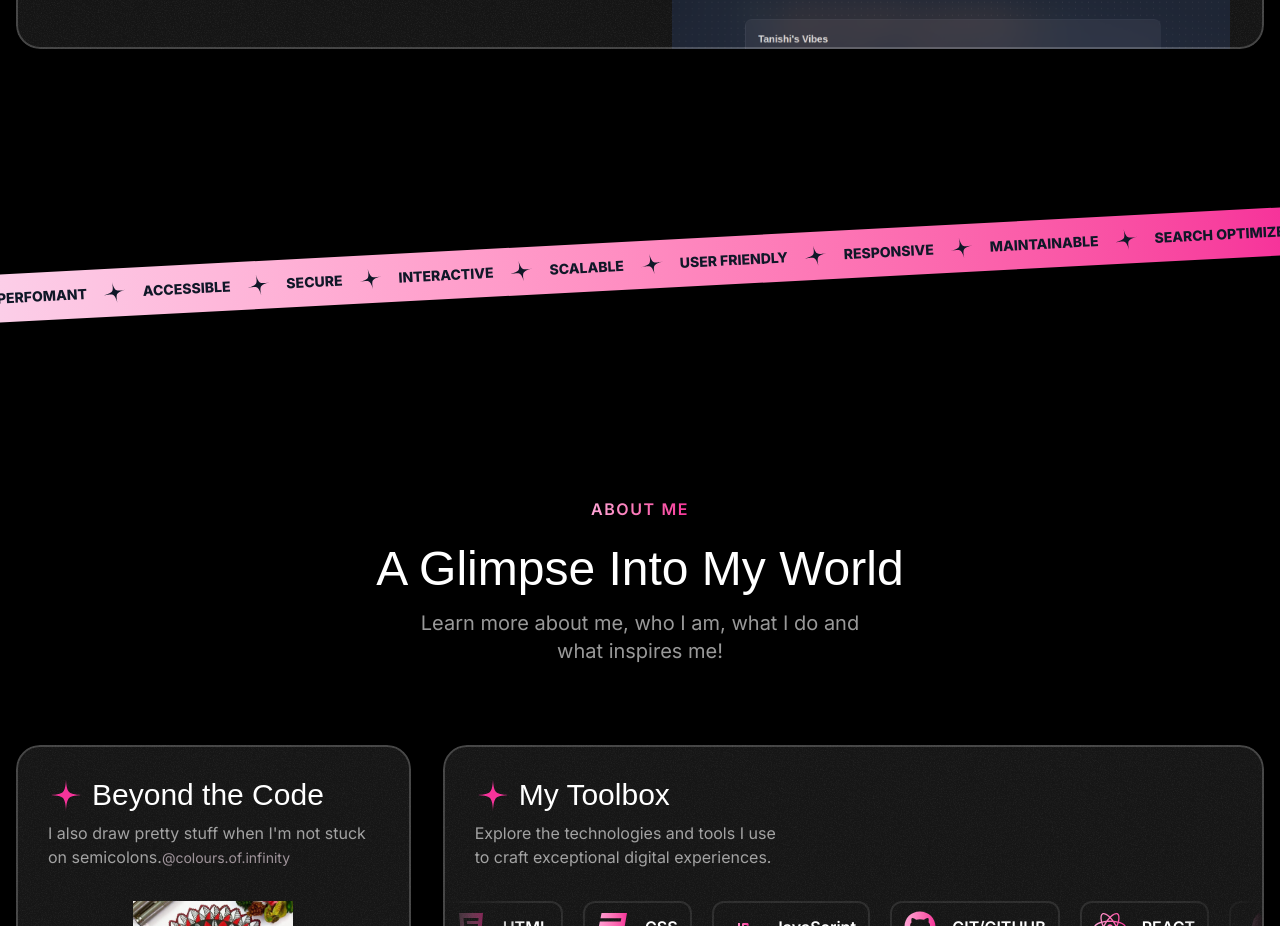
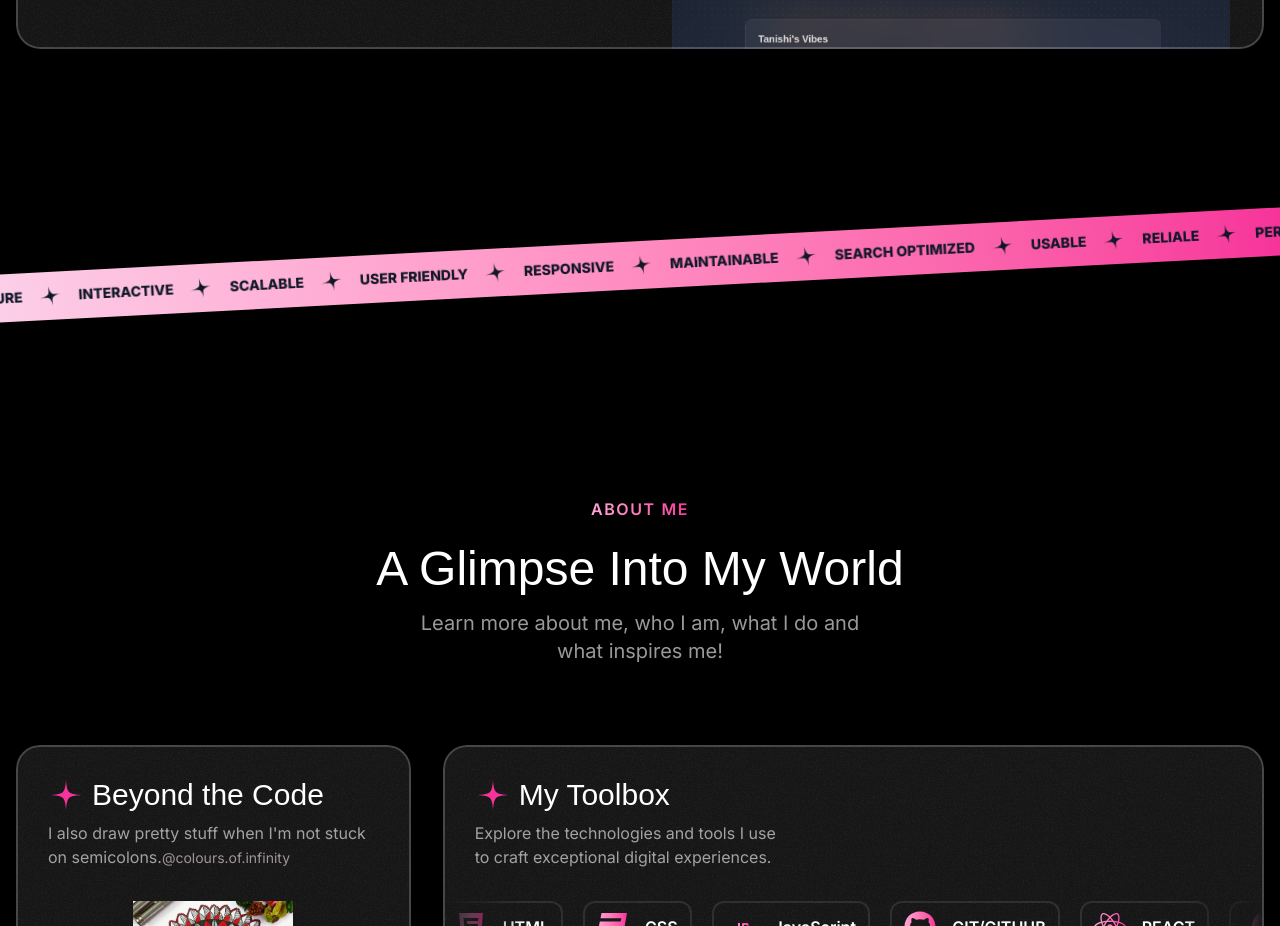
Before and after one commit to tanishijanweja/my_portfolio, a Next.js app: page / in a window 1280 px wide. Shown: the part 1399-2325 px from the top of the page. Built offline with nearby package versions, Linux system fonts and the light colour scheme; a web font is replaced by a local one.

Commit message:
tape section animation

```diff
--- a/src/app/globals.css
+++ b/src/app/globals.css
@@ -54,6 +54,9 @@
 @layer utilities {
   .container {
     @apply lg:max-w-5xl;
+  }
+  .animate-move-left {
+    animation: move-left 30s linear infinite;
   }
 }
 
@@ -172,3 +175,12 @@
     @apply bg-background text-foreground;
   }
 }
+
+@keyframes move-left {
+  0% {
+    transform: translateX(0%);
+  }
+  100% {
+    transform: translateX(-50%);
+  }
+}
--- a/src/sections/Tape.tsx
+++ b/src/sections/Tape.tsx
@@ -1,4 +1,5 @@
 import StarIcon from "@/assets/icons/star.svg";
+import { Fragment } from "react";
 
 const words = [
   "Perfomant",
@@ -19,7 +20,9 @@
     <div className="py-16 lg:py-24 overflow-x-clip">
       <div className="bg-gradient-to-r from-pink-200 to-pink-500 -rotate-3 -mx-1">
         <div className="flex [mask-image:linear-gradient(to-right,transparent,black_10%,black_90%,transparent)]">
-          <div className="flex flex-none gap-4 py-3">
+          <div className="flex flex-none gap-4 pr-4 py-3 animate-move-left [animation-duration:30s]">
+            {[...new Array(2)].fill(0).map((_, idx) => (
+              <Fragment key={idx}>
                 {words.map((word) => (
                   <div key={word} className="inline-flex gap-4 items-center">
                     <span className="text-gray-900 uppercase font-extrabold text-sm">
@@ -28,6 +31,8 @@
                     <StarIcon className="size-6 text-gray-900 -rotate-12" />
                   </div>
                 ))}
+              </Fragment>
+            ))}
           </div>
         </div>
       </div>
```
Lines whose indentation alone changed are shown as unchanged.
